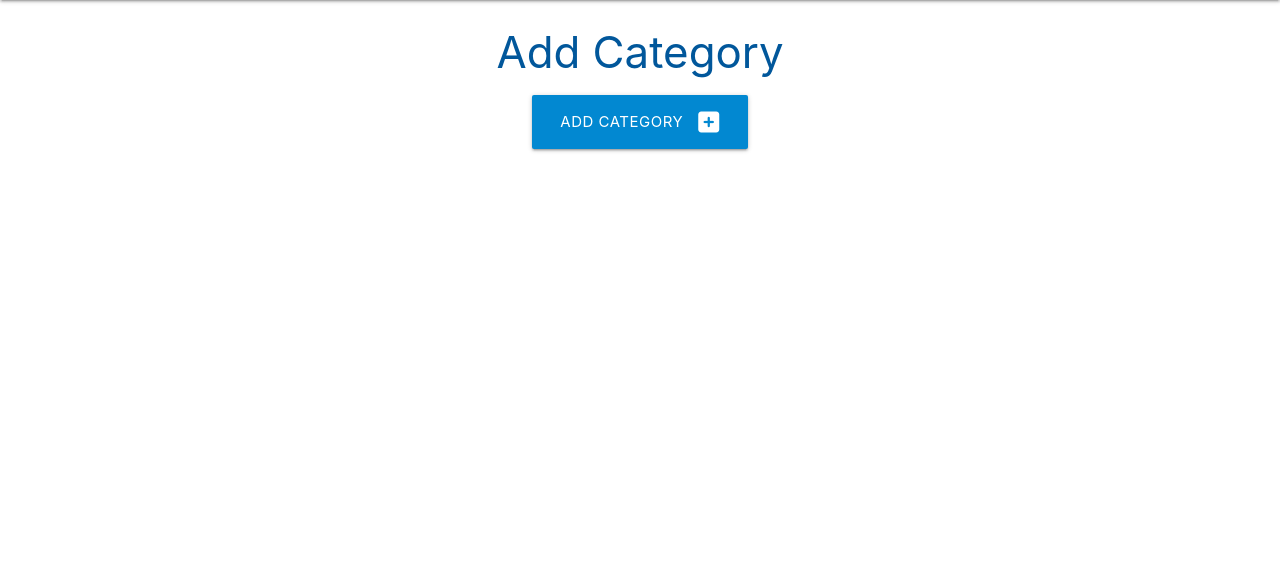
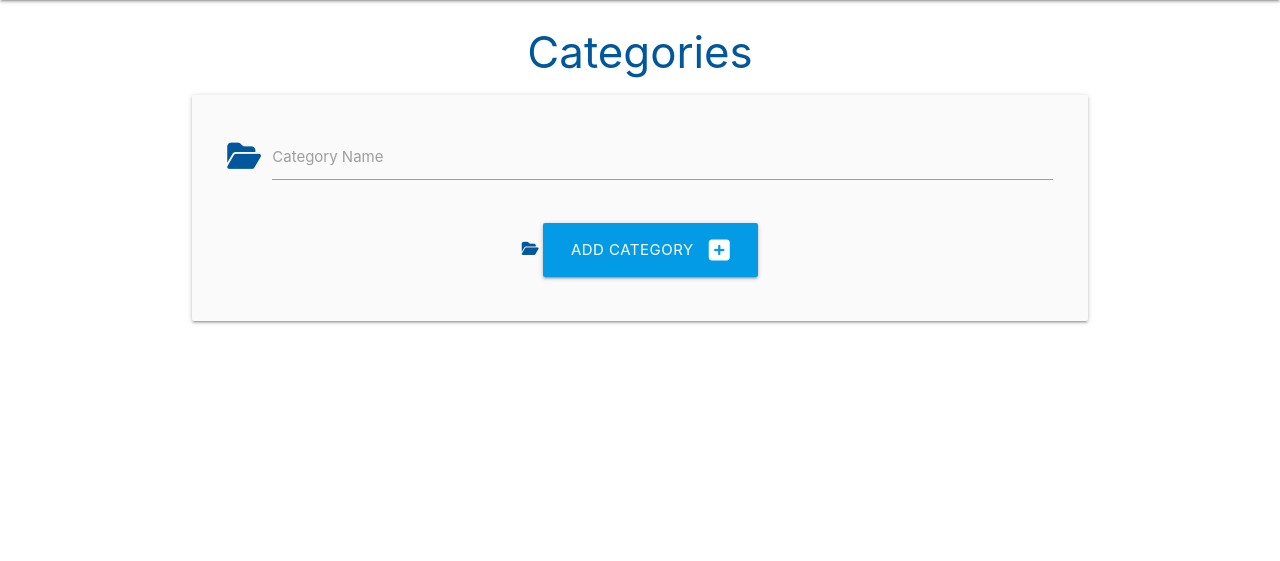
Before and after one commit to ZakariyeNor/DB-walk-sec, a Flask app: page /add_category in a window 1280 px wide. Shown: the part 64-625 px from the top of the page. Run offline with Flask 2, Linux system fonts and the light colour scheme; some libraries are stand-ins or nearby versions.

Commit message:
add category info

```diff
--- a/taskmanager/routes.py
+++ b/taskmanager/routes.py
@@ -1,4 +1,4 @@
-from flask import render_template
+from flask import render_template, request, redirect, url_for
 from taskmanager import app, db
 from taskmanager.models import Category, Task
 
@@ -15,4 +15,9 @@ def categories():
 
 @app.route("/add_category", methods=["GET", "POST"])
 def add_category():
+    if request.method == "POST":
+        category = Category(category_name=request.form.get("category_name"))
+        db.session.add(category)
+        db.session.commit()
+        return redirect(url_for("categories"))
     return render_template("add_category.html")
--- a/taskmanager/templates/add_category.html
+++ b/taskmanager/templates/add_category.html
@@ -1,14 +1,34 @@
 {% extends "base.html" %}
 {% block content %}
 
-<h3 class="light-blue-text text-darken-4 center-align">Add Category</h3>
+<h3 class="light-blue-text text-darken-4 center-align">Categories</h3>
 
-<div class="row">
-    <div class="col s12 center-align">
-        <a href="{{ url_for('add_category') }}" class="btn-large light-blue darken-2">
-            Add Category <i class="fas fa-plus-square right"></i>
-        </a>
-    </div>
+<div class="row card-panel grey lighten-5">
+    <form class="col s12" method="POST" action="{{ url_for('add_category') }}">
+
+        <!-- category_name -->
+        <div class="row">
+
+            <div class="input-field col s12">
+                <i class="fas fa-folder-open prefix light-blue-text text-darken-4"></i>
+                <input id="category_name" name="category_name" minlength="3" maxlength="25" type="text" class="validate" required>
+                <label for="category_name">Category Name</label>
+            </div>
+
+        </div>
+
+        <!-- submit button -->
+        <div class="row">
+
+            <div class="col s12 center-align">
+                <i class="fas fa-folder-open prefix light-blue-text text-darken-4"></i>
+                <button type="submit" class="btn-large light-blue darken-1">
+                    Add Category <i class="fas fa-plus-square right"></i>
+                </button>
+            </div>
+
+        </div>
+
+    </form>
 </div>
-
 {% endblock %}
```
Also changed, not shown: taskmanager/templates/categories.html (+9 -1 lines).
